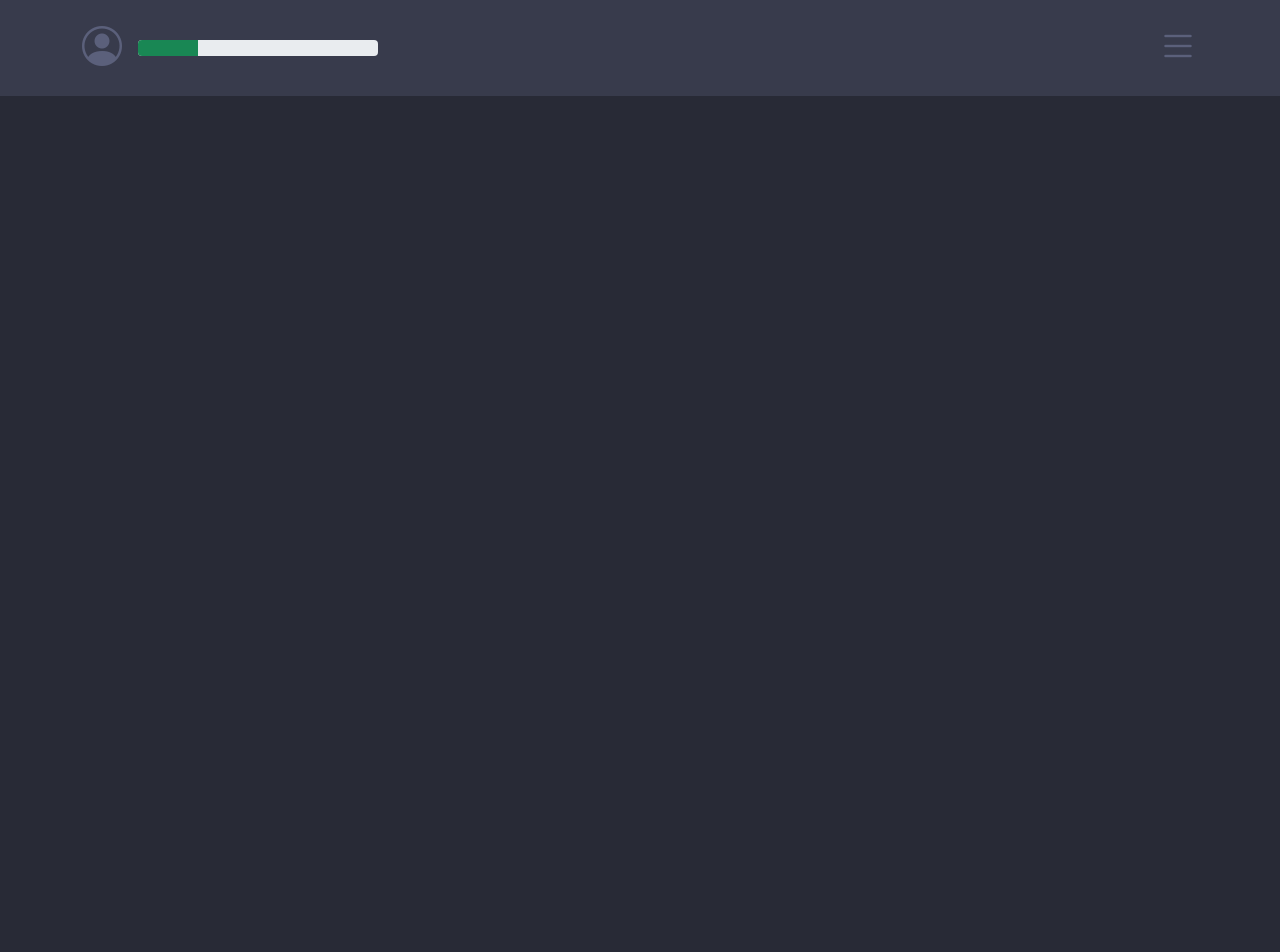
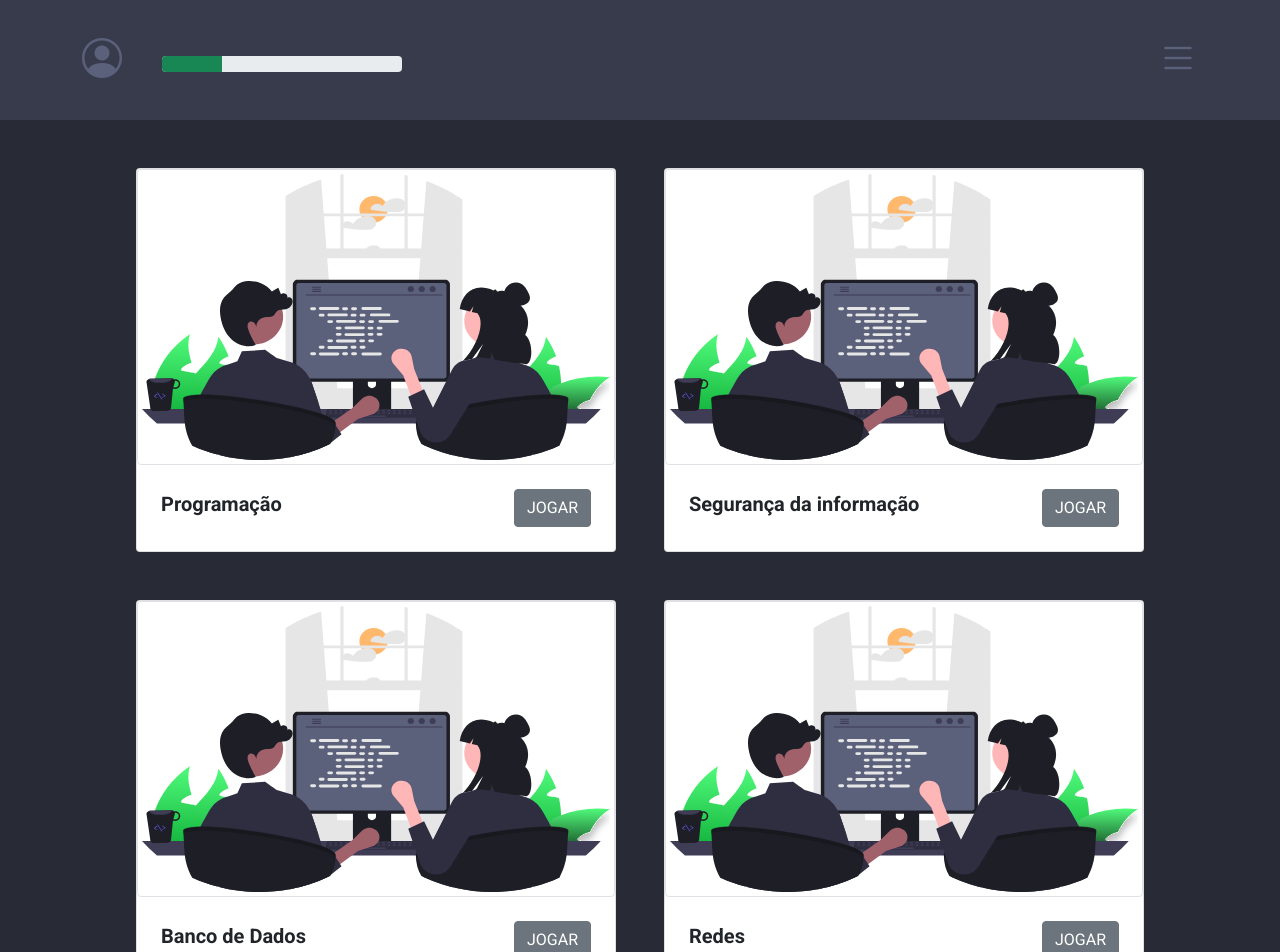
Before and after one commit to BryanSOliveira/quest-tech-front, a React (Vite) app: page /dashboard in a window 1280 px wide. Shown: the top 952 px of the page. Before the commit the page ends 800 px from the top, so only its background shows below. Built offline with nearby package versions, Linux system fonts and the light colour scheme; no server answers.

Commit message:
Local storage and continue dashboard

```diff
--- a/src/components/Dashboard/index.tsx
+++ b/src/components/Dashboard/index.tsx
@@ -1,5 +1,8 @@
 import { useContext, useEffect } from 'react';
 import { UserContext } from '../../contexts/context';
+
+import iconArea from '../../assets/images/area-1.svg';
+
 import './styles.css';
 
 function Dashboard() {
@@ -8,7 +11,7 @@ function Dashboard() {
 
   useEffect(() => {
     if (!user && (sessionStorage.getItem("authenticatedUser") || localStorage.getItem("authenticatedUser"))) {
-      const userStorage = sessionStorage.getItem("authenticatedUser") || localStorage.getItem("authenticatedUser");
+      const userStorage = JSON.parse(sessionStorage.getItem("authenticatedUser") || localStorage.getItem("authenticatedUser") || "");
       setUser(userStorage);
     }
   }, []);
@@ -18,16 +21,18 @@ function Dashboard() {
       <header id="dashboard">
         <nav className="navbar navbar-expand-lg navbar-light p-4">
           <div className="container">
-            <button className="navbar-toggler" type="button" data-bs-toggle="collapse" data-bs-target="#navbarNav" aria-controls="navbarNav" aria-expanded="false" aria-label="Toggle navigation">
-              <span className="navbar-toggler-icon"></span>
-            </button>
-            <div className="collapse navbar-collapse justify-content-between" id="navbarNav">
+            <div className="d-flex flex-grow-1 justify-content-between" id="navbarNav">
               <ul className="navbar-nav align-items-center">
                 <li className="nav-item me-3">
                   <i className="bi bi-person-circle display-6"></i>
                 </li>
-                <li className="nav-item">
-                  <div className="progress" style={{ width: "15rem" }}>
+                <li className="nav-item position-relative p-4">
+                  {user && user.player && user.player.level &&
+                    <span className="position-absolute top-0 text-white">
+                      Nível {user.player.level}
+                    </span>
+                  }
+                  <div className="progress mt-2" style={{ width: "15rem" }}>
                     <div className="progress-bar bg-success" role="progressbar" style={{ width: "25%" }} aria-valuenow={25} aria-valuemin={0} aria-valuemax={100}></div>
                   </div>
                 </li>
@@ -35,9 +40,7 @@ function Dashboard() {
               <ul className="navbar-nav align-items-center">
                 <li className="nav-item">
                   <span className="bi bi-list display-6" data-bs-toggle="offcanvas" data-bs-target="#offcanvasRight" aria-controls="offcanvasRight" style={{ cursor: 'pointer' }}>
-
                   </span>
-
                 </li>
               </ul>
             </div>
@@ -45,12 +48,43 @@ function Dashboard() {
         </nav>
       </header>
 
+      <section className="container p-4 d-flex flex-wrap justify-content-center">
+        <div className="card m-4" style={{ width: "30rem" }}>
+          <img src={iconArea} className="card-img-top img-thumbnail" alt="Imagem ilustrativa da área" />
+          <div className="card-body d-flex justify-content-between align-items-center p-4">
+            <h5 className="card-title fw-bold">Programação</h5>
+            <a href="#" className="btn btn-secondary">JOGAR</a>
+          </div>
+        </div>
+        <div className="card m-4" style={{ width: "30rem" }}>
+          <img src={iconArea} className="card-img-top img-thumbnail" alt="Imagem ilustrativa da área" />
+          <div className="card-body d-flex justify-content-between align-items-center p-4">
+            <h5 className="card-title fw-bold">Segurança da informação</h5>
+            <a href="#" className="btn btn-secondary">JOGAR</a>
+          </div>
+        </div>
+        <div className="card m-4" style={{ width: "30rem" }}>
+          <img src={iconArea} className="card-img-top img-thumbnail" alt="Imagem ilustrativa da área" />
+          <div className="card-body d-flex justify-content-between align-items-center p-4">
+            <h5 className="card-title fw-bold">Banco de Dados</h5>
+            <a href="#" className="btn btn-secondary">JOGAR</a>
+          </div>
+        </div>
+        <div className="card m-4" style={{ width: "30rem" }}>
+          <img src={iconArea} className="card-img-top img-thumbnail" alt="Imagem ilustrativa da área" />
+          <div className="card-body d-flex justify-content-between align-items-center p-4">
+            <h5 className="card-title fw-bold">Redes</h5>
+            <a href="#" className="btn btn-secondary">JOGAR</a>
+          </div>
+        </div>
+      </section>
+
       <div className="offcanvas offcanvas-end" tabIndex={-1} id="offcanvasRight" aria-labelledby="offcanvasRightLabel">
         <div className="offcanvas-header">
           <h5 id="offcanvasRightLabel">
             {user && user.name &&
               <span>
-                Olá, {user.name}!
+                {user.name}
               </span>
             }
           </h5>
--- a/src/components/Header/index.tsx
+++ b/src/components/Header/index.tsx
@@ -11,7 +11,7 @@ function Header() {
 
   useEffect(() => {
     if (!user && (sessionStorage.getItem("authenticatedUser") || localStorage.getItem("authenticatedUser"))) {
-      const userStorage = sessionStorage.getItem("authenticatedUser") || localStorage.getItem("authenticatedUser");
+      const userStorage = JSON.parse(sessionStorage.getItem("authenticatedUser") || localStorage.getItem("authenticatedUser") || "");
       setUser(userStorage);
     }
   }, []);
--- a/src/components/Home/index.tsx
+++ b/src/components/Home/index.tsx
@@ -14,7 +14,7 @@ function Home() {
 
   useEffect(() => {
     if (!user && (sessionStorage.getItem("authenticatedUser") || localStorage.getItem("authenticatedUser"))) {
-      const userStorage = sessionStorage.getItem("authenticatedUser") || localStorage.getItem("authenticatedUser");
+      const userStorage = JSON.parse(sessionStorage.getItem("authenticatedUser") || localStorage.getItem("authenticatedUser") || "");
       setUser(userStorage);
     }
   }, []);
@@ -32,7 +32,7 @@ function Home() {
             <p className="text-center lead my-5 text-white">
               Venha testar e exercitar seu conhecimento <br /> fazendo nossos quizzes da área de tecnologia
             </p>
-              { user ? (
+            {user ? (
               <Link to="/dashboard" className="btn btn-success">
                 JOGAR AGORA
               </Link>
--- a/src/components/Modal/index.tsx
+++ b/src/components/Modal/index.tsx
@@ -22,12 +22,12 @@ function Modal({ id }: Props) {
 
       sendPostLogin(username, password).then(response => {
         const user = response?.data;
-
-        sessionStorage.setItem("authenticatedUser", JSON.stringify(user));
         setUser(user);
 
-        if(keepConnected) {
+        if (keepConnected) {
           localStorage.setItem("authenticatedUser", JSON.stringify(user));
+        } else {
+          sessionStorage.setItem("authenticatedUser", JSON.stringify(user));
         }
 
         if (buttonCloseModal.current) {
```
Also changed, not shown: src/assets/images/area-1.svg (added). Lines whose indentation alone changed are shown as unchanged.
